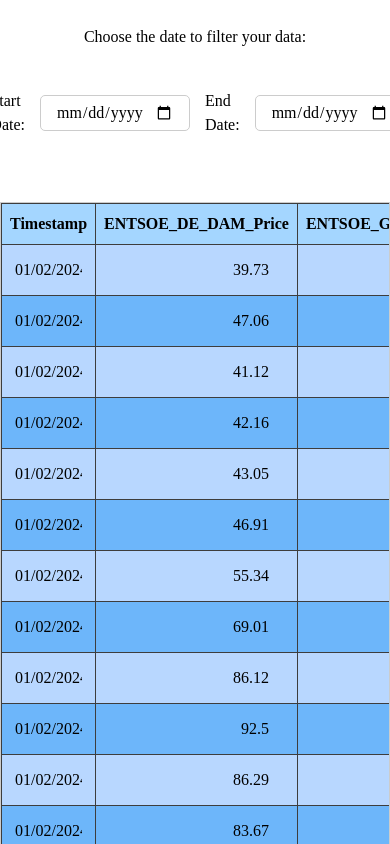
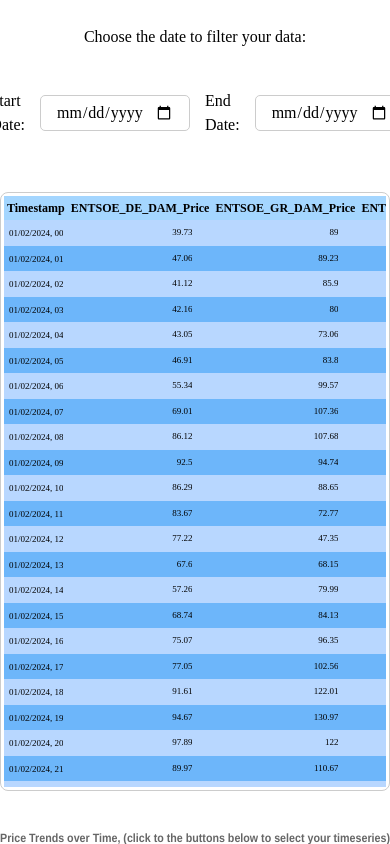
Before and after one commit to ntsiakiris/Timeseries-Data-Visualization, a Vue app in the folder vue-timeseries/: page / in a window 390 px wide. Shown: the top 844 px of the page. Built offline with nearby package versions, Linux system fonts and the light colour scheme; the HTML template or start-up script is replaced by a standard one.

Commit message:
css changes

```diff
--- a/vue-timeseries/index.html
+++ b/vue-timeseries/index.html
@@ -2,7 +2,7 @@
 <html lang="en">
   <head>
     <meta charset="UTF-8" />
-    <link rel="icon" type="image/svg+xml" href="./public/graph photo.jpg" />
+    <link rel="icon" type="image/svg+xml" href="/graph photo.jpg" />
     <meta name="viewport" content="width=device-width, initial-scale=1.0" />
     <title>Timeseries Data Visualization</title>
   </head>
--- a/vue-timeseries/src/App.vue
+++ b/vue-timeseries/src/App.vue
@@ -58,7 +58,7 @@
   overflow: visible;
 }
 
-@media screen and (max-width: 1100px) {
+@media screen and (max-width: 1200px) {
   .app-container {
     flex-direction: column;
     justify-content: center;
--- a/vue-timeseries/src/components/DataTable.vue
+++ b/vue-timeseries/src/components/DataTable.vue
@@ -108,23 +108,30 @@
 </template>
 
 <style scoped>
+/* Table Wrapper */
 .table-wrapper {
   width: 100%;
-  max-width: 800px;
+  max-width: 850px;
   overflow-x: auto;
-  margin: 20px auto;
+  margin: 10px auto;
   border: 1px solid #ccc;
+  padding: 5px;
+  border-radius: 8px;
+  background: white;
 }
 
+/* Table Container */
 .table-container {
-  max-height: 800px;
+  max-height: 70vh;
   overflow-y: auto;
   display: block;
 }
 
+/* Table Styling */
 table {
   width: 100%;
   border-collapse: collapse;
+  /* min-width: 600px; */
 }
 
 thead {
@@ -137,18 +144,15 @@
 th,
 td {
   text-align: center;
-  padding: 8px;
-  border: 1px solid #3d3d3d;
+  padding: 5px;
+  font-size: 12px;
 }
 
 th {
   background-color: rgba(117, 211, 255, 0.3);
 }
 
-tr:hover {
-  background-color: #f9f9f9;
-}
-
+/* Input Styling */
 .input-container {
   display: flex;
   flex-direction: column;
@@ -158,20 +162,22 @@
 input {
   text-align: center;
   width: 100%;
-  padding: 5px;
-  border-radius: 4px;
+  padding: 3px;
+  font-size: 12px;
 }
 
 input[type="number"] {
   text-align: right;
 }
 
+/* Error Message */
 .error-message {
   color: red;
-  font-size: 12px;
+  font-size: 10px; /* Reduce font size */
   margin-top: 2px;
 }
 
+/* Row Alternating Colors */
 tr:nth-child(even) {
   background-color: rgb(109, 182, 250);
 }
@@ -179,4 +185,45 @@
 tr:nth-child(odd) {
   background-color: rgb(184, 215, 255);
 }
+
+/* Responsive Adjustments */
+@media screen and (max-width: 1400px) {
+  .table-wrapper {
+    width: 95%;
+  }
+  table {
+    font-size: 10px;
+  }
+  td,
+  th {
+    padding: 4px;
+  }
+}
+
+@media screen and (max-width: 1200px) {
+  .table-wrapper {
+    overflow-x: auto;
+    width: 100%;
+  }
+}
+
+@media screen and (max-width: 768px) {
+  table {
+    font-size: 9px;
+  }
+  td,
+  th {
+    padding: 3px;
+  }
+  input {
+    padding: 2px;
+    font-size: 9px;
+  }
+}
+
+@media screen and (max-width: 500px) {
+  .table-wrapper {
+    padding: 3px;
+  }
+}
 </style>
```
